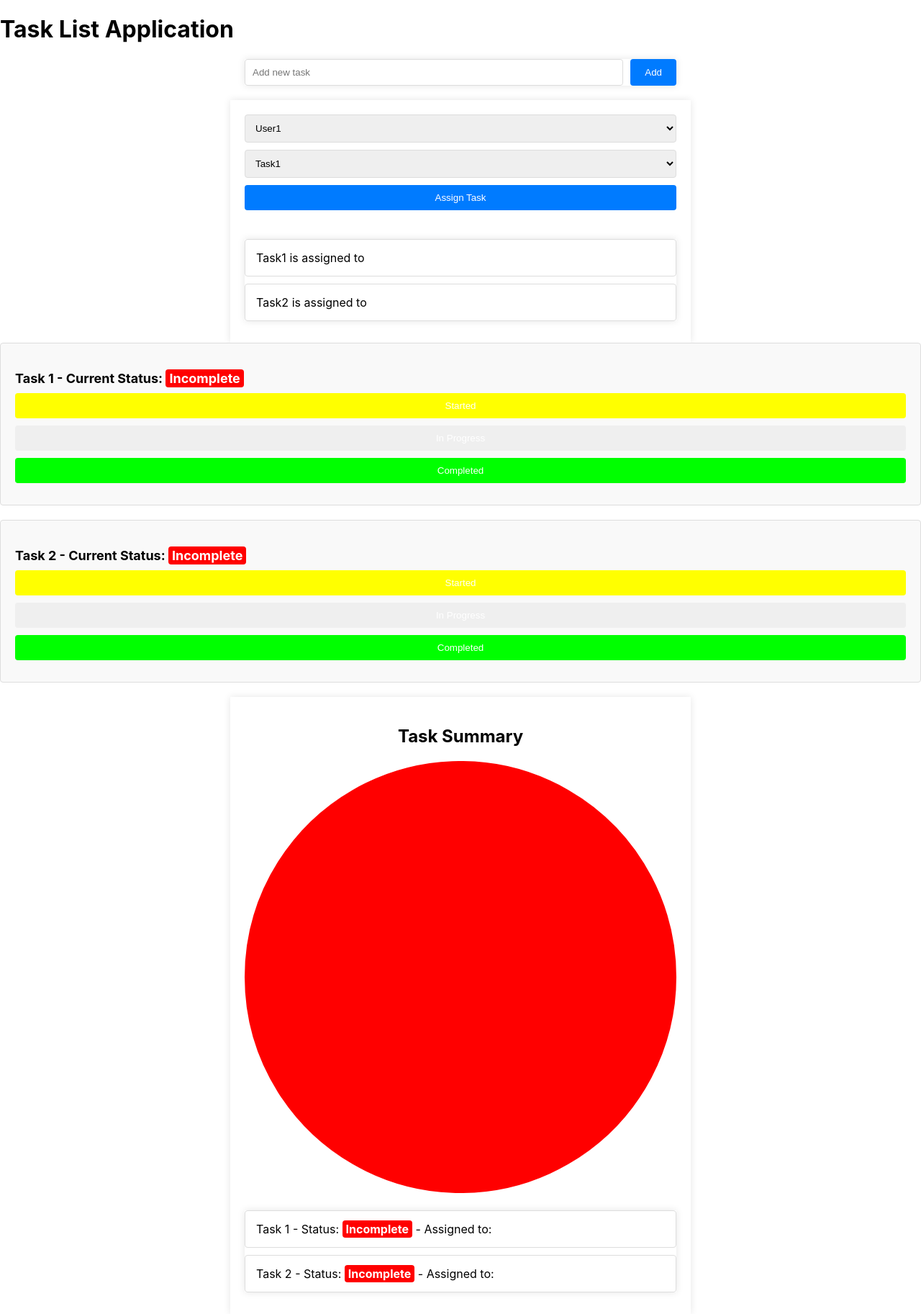
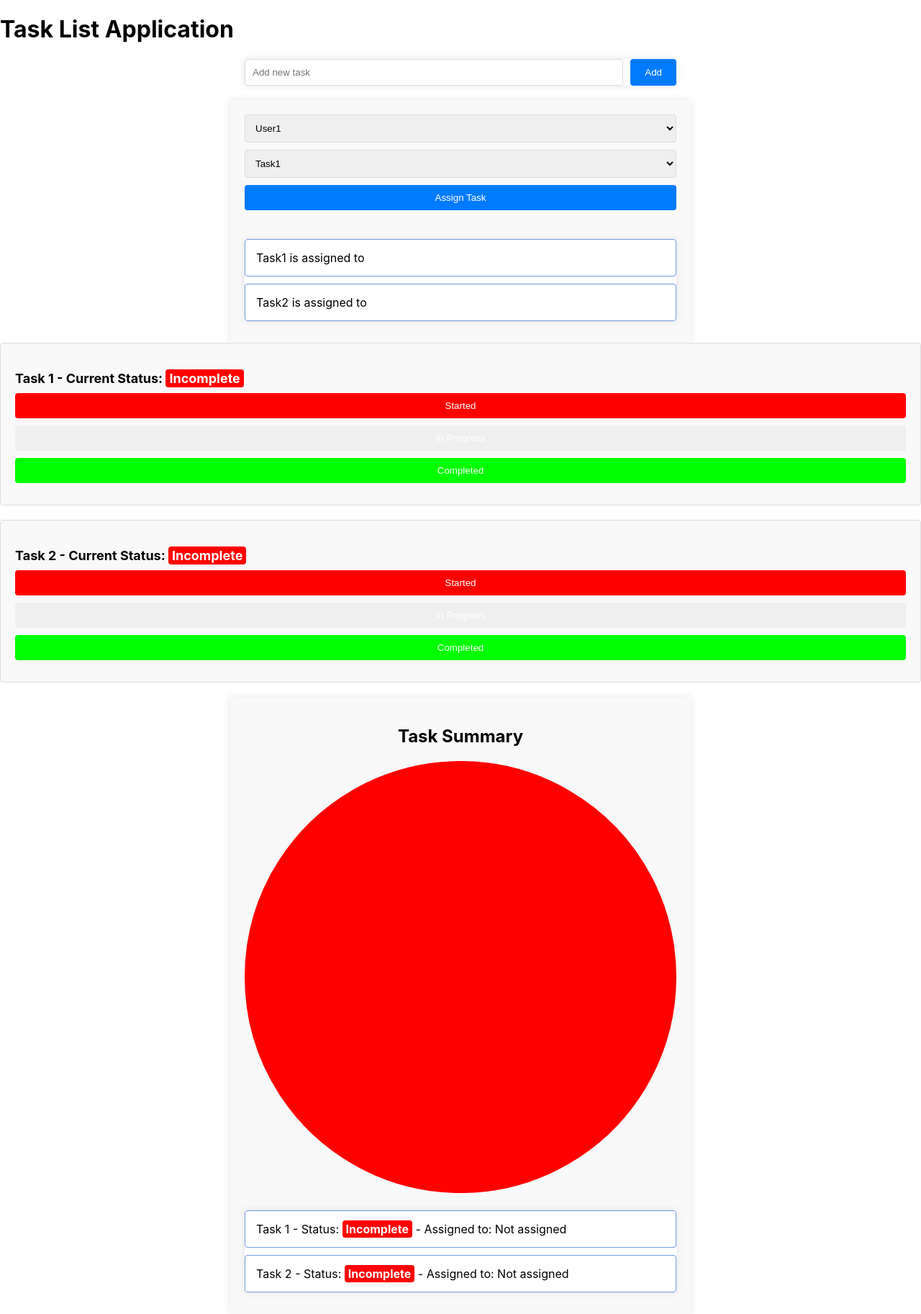
Before and after one commit to TejaYeshamoni/React-TaskList-App, a React (Create React App) app: page / in a window 1280 px wide. Shown: the whole page at 72% size. Built offline with nearby package versions, Linux system fonts and the light colour scheme.

Commit message:
StylesDone

```diff
--- a/src/App.css
+++ b/src/App.css
@@ -1,5 +1,6 @@
 .App {
-  text-align: center;
+  text-align: center
+
 }
 
 .App-logo {
--- a/src/App.js
+++ b/src/App.js
@@ -25,7 +25,7 @@ function App() {
 
   return (
     <div className="App">
-      <h1>Task List Application</h1>
+      <h1 className = "h1">Task List Application</h1>
       <TaskList tasks={tasks} onAddTask={addTask} />
       <TaskAssignment tasks={tasks} onAssignTask={assignTask} />
       {tasks.map(task => <TaskStatus key={task.id} task={task} onUpdateTaskStatus={updateTaskStatus} />)}
--- a/src/components/TaskAssignment/index.css
+++ b/src/components/TaskAssignment/index.css
@@ -4,7 +4,7 @@
   margin: 0 auto;
   padding: 20px;
   box-shadow: 0 0 10px rgba(0, 0, 0, 0.1);
-  background-color: #fff;
+  background-color: #f9f9f9;
 }
 
 .task-select {
--- a/src/components/TaskAssignment/index.js
+++ b/src/components/TaskAssignment/index.js
@@ -26,6 +26,12 @@ function TaskAssignment() {
       const updatedTasks = taskList.map(task => task.id === selectedTask ? { ...task, assignedTo: selectedUser } : task);
       setTaskList(updatedTasks);
       setMessage(`Task ${taskToAssign.name} is now assigned to ${selectedUser}`);
+
+      // Update selectedTask to the id of the first unassigned task
+      const firstUnassignedTask = updatedTasks.find(task => !task.assignedTo);
+      if (firstUnassignedTask) {
+        setSelectedTask(firstUnassignedTask.id);
+      }
     }
   };
 
--- a/src/components/TaskSummaryPage/index.css
+++ b/src/components/TaskSummaryPage/index.css
@@ -4,7 +4,7 @@
   margin: 0 auto;
   padding: 20px;
   box-shadow: 0 0 10px rgba(0, 0, 0, 0.1);
-    background-color: #fff;
+  background-color: #f9f9f9;
 }
 
 .summary-title {
@@ -25,7 +25,7 @@
 .task-item {
   margin-bottom: 10px;
   padding: 15px;
-    border: 1px solid #ddd;
+  border: 1px solid #709cdf;
   border-radius: 4px;
 }
 
@@ -41,11 +41,11 @@
 }
 
 .started {
-    background-color: #FFFF00;
+  background-color: red;
 }
 
 .in-progress {
-    background-color: #0000FF;
+  background-color: orange;
 }
 
 .completed {
--- a/src/components/TaskSummaryPage/index.js
+++ b/src/components/TaskSummaryPage/index.js
@@ -12,7 +12,8 @@ const statusColors = {
 function Task({ task }) {
   return (
     <li className="task-item">
-      {task.name} - Status: <span className={`status ${task.status.toLowerCase()}`}>{task.status}</span> - Assigned to: {task.assignedTo}
+      {task.name} - Status: <span className={`status ${task.status.toLowerCase()}`}>{task.status}</span> - Assigned to: {task.assignedTo || 'Not assigned'}
+      {task.status === 'Completed' && <p>Task completed by: {task.assignedTo}</p>}
     </li>
   );
 }
```
Lines whose indentation alone changed are shown as unchanged.
